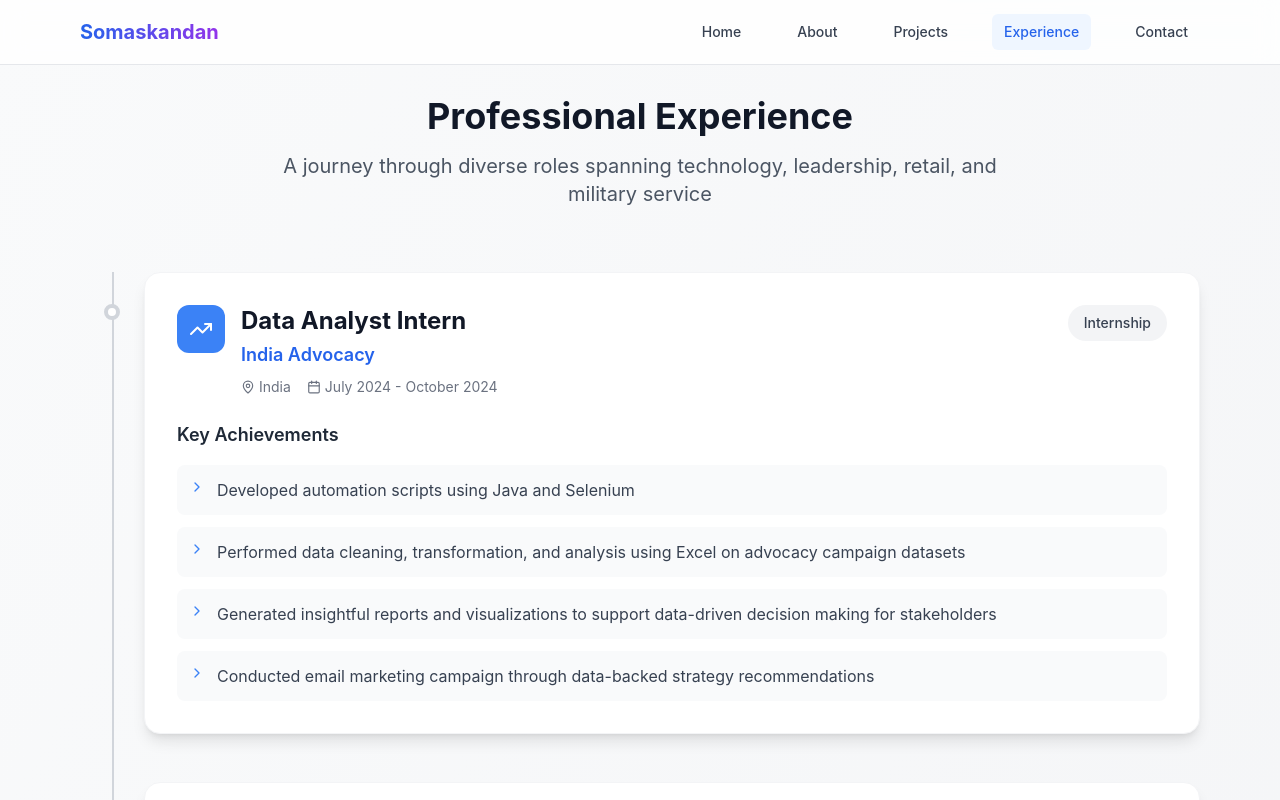
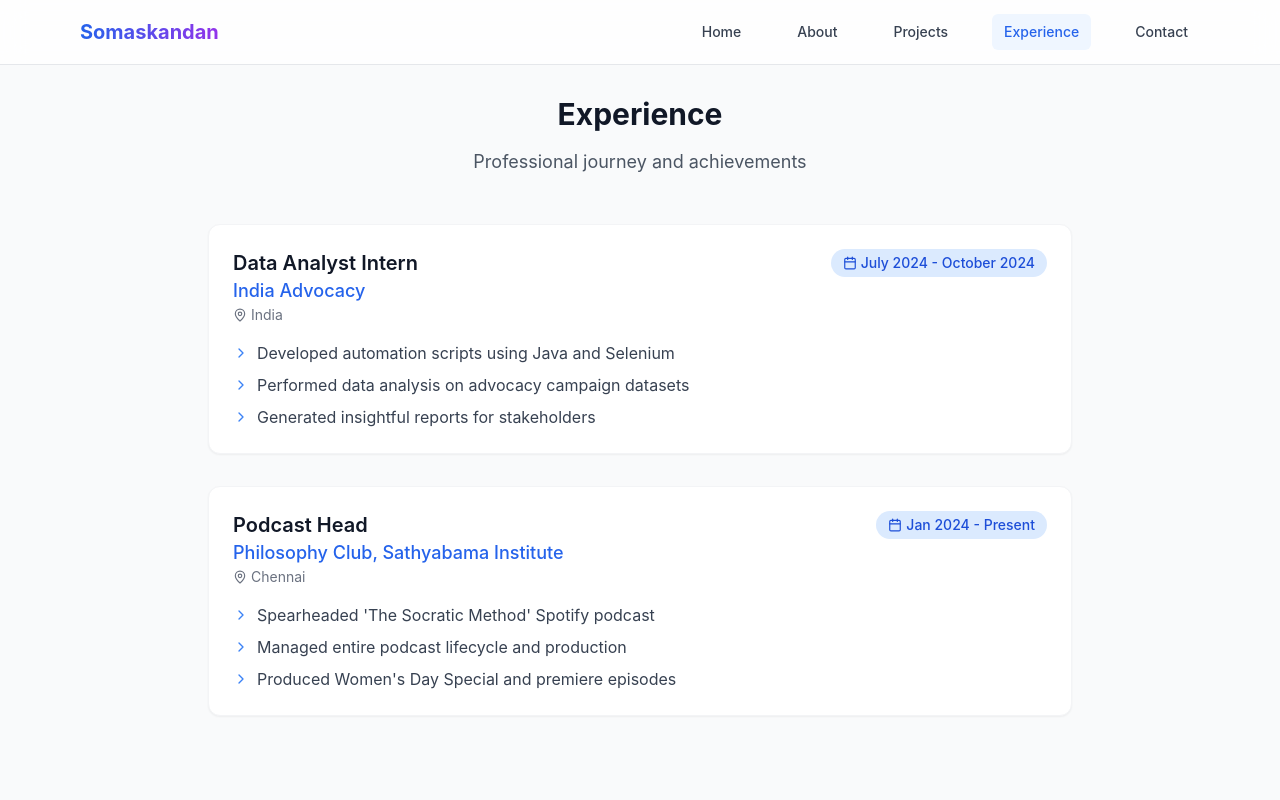
Before and after one commit to Somaskandan931/portfolio-project, a React (Create React App) app: page / in a window 1280 px wide. Both pictures are taken after a click on the button "Experience". Shown: the top 800 px of the page. Built offline with nearby package versions, Linux system fonts and the light colour scheme.

Commit message:
New Updates

```diff
--- a/src/pages/Experience.jsx
+++ b/src/pages/Experience.jsx
@@ -1,5 +1,5 @@
 import React from 'react';
-import { MapPin, Calendar, ChevronRight, Briefcase, Users, TrendingUp, Shield } from 'lucide-react';
+import { MapPin, Calendar, ChevronRight } from 'lucide-react';
 
 const ExperiencePage = () => {
   const experience = [
@@ -8,141 +8,63 @@ const ExperiencePage = () => {
       company: "India Advocacy",
       location: "India",
       period: "July 2024 - October 2024",
-      type: "Internship",
-      icon: <TrendingUp className="w-6 h-6" />,
-      color: "bg-blue-500",
       achievements: [
         "Developed automation scripts using Java and Selenium",
-        "Performed data cleaning, transformation, and analysis using Excel on advocacy campaign datasets",
-        "Generated insightful reports and visualizations to support data-driven decision making for stakeholders",
-        "Conducted email marketing campaign through data-backed strategy recommendations"
+        "Performed data analysis on advocacy campaign datasets",
+        "Generated insightful reports for stakeholders"
       ]
     },
     {
       role: "Podcast Head",
-      company: "Philosophy and Open Discussion Club, Sathyabama Institute of Science and Technology",
-      location: "Chennai, India",
+      company: "Philosophy Club, Sathyabama Institute",
+      location: "Chennai",
       period: "Jan 2024 - Present",
-      type: "Leadership",
-      icon: <Users className="w-6 h-6" />,
-      color: "bg-purple-500",
       achievements: [
-        "Spearheaded the creation and growth of The Socratic Method, the club's official Spotify podcast, focused on exploring philosophical and social topics",
-        "Managed the entire podcast lifecycle: ideation, scripting, speaker outreach, audio editing, and publishing",
-        "Produced the Women's Day Special Episode and premiere 'college life' episode, driving listener engagement and positive campus reception",
-        "Handled post-production using DaVinci, sourced original jingles, and maintained consistent audio quality across episodes"
-      ]
-    },
-    {
-      role: "Part-Time Sales Associate",
-      company: "Bata",
-      location: "Singapore",
-      period: "February 2022 - August 2022",
-      type: "Retail",
-      icon: <Briefcase className="w-6 h-6" />,
-      color: "bg-green-500",
-      achievements: [
-        "Guided customers in product selection, improving sales conversion rate by 15% in assigned department",
-        "Managed point-of-sale systems with 100% accuracy in transaction processing",
-        "Supported inventory tracking and visual merchandising, reducing stock discrepancies by 20%"
-      ]
-    },
-    {
-      role: "Security Trooper",
-      company: "Singapore Armed Forces",
-      location: "Singapore",
-      period: "January 2020 - January 2022",
-      type: "Military Service",
-      icon: <Shield className="w-6 h-6" />,
-      color: "bg-red-500",
-      achievements: [
-        "Managed operations of the Pass Making Office (PMO), ensuring 100% compliance with security protocols",
-        "Collaborated with the Ministry of Health COVID-19 Task Force to implement containment strategies",
-        "Maintained detailed security records and generated analytical reports for command leadership"
+        "Spearheaded 'The Socratic Method' Spotify podcast",
+        "Managed entire podcast lifecycle and production",
+        "Produced Women's Day Special and premiere episodes"
       ]
     }
   ];
 
   return (
-    <div className="min-h-screen bg-gradient-to-br from-gray-50 to-gray-100 pt-24 pb-16">
-      <div className="max-w-6xl mx-auto px-4">
-        <div className="text-center mb-16">
-          <h1 className="text-4xl font-bold text-gray-900 mb-4">Professional Experience</h1>
-          <p className="text-xl text-gray-600 max-w-3xl mx-auto">
-            A journey through diverse roles spanning technology, leadership, retail, and military service
+    <div className="min-h-screen bg-gray-50 pt-24 pb-16">
+      <div className="max-w-4xl mx-auto px-4">
+        <div className="text-center mb-12">
+          <h2 className="text-3xl font-bold text-gray-900 mb-4">Experience</h2>
+          <p className="text-lg text-gray-600">Professional journey and achievements</p>
+        </div>
+
+        <div className="space-y-8">
+          {experience.map((exp, idx) => (
+            <div key={idx} className="bg-white rounded-xl p-6 shadow-sm border border-gray-100">
+              <div className="flex justify-between items-start mb-4">
+                <div>
+                  <h3 className="text-xl font-semibold text-gray-900">{exp.role}</h3>
+                  <p className="text-lg text-blue-600 font-medium">{exp.company}</p>
+                  <p className="text-sm text-gray-500 flex items-center gap-1">
+                    <MapPin size={14} />
+                    {exp.location}
                   </p>
                 </div>
-
-        <div className="relative">
-          {/* Timeline line */}
-          <div className="absolute left-8 top-0 bottom-0 w-0.5 bg-gray-300 hidden md:block"></div>
-
-          <div className="space-y-12">
-            {experience.map((exp, idx) => (
-              <div key={idx} className="relative">
-                {/* Timeline dot */}
-                <div className="absolute left-6 top-8 w-4 h-4 bg-white border-4 border-gray-300 rounded-full hidden md:block"></div>
-
-                <div className="md:ml-16">
-                  <div className="bg-white rounded-2xl p-8 shadow-lg border border-gray-100 hover:shadow-xl transition-shadow duration-300">
-                    <div className="flex flex-col md:flex-row md:items-start md:justify-between mb-6">
-                      <div className="flex items-start gap-4 mb-4 md:mb-0">
-                        <div className={`${exp.color} p-3 rounded-xl text-white flex-shrink-0`}>
-                          {exp.icon}
-                        </div>
-                        <div>
-                          <h3 className="text-2xl font-bold text-gray-900 mb-1">{exp.role}</h3>
-                          <p className="text-lg text-blue-600 font-semibold mb-2">{exp.company}</p>
-                          <div className="flex flex-wrap gap-4 text-sm text-gray-500">
-                            <span className="flex items-center gap-1">
-                              <MapPin size={14} />
-                              {exp.location}
-                            </span>
-                            <span className="flex items-center gap-1">
+                <div className="text-right">
+                  <span className="inline-block px-3 py-1 bg-blue-100 text-blue-700 rounded-full text-sm font-medium flex items-center gap-1">
                     <Calendar size={14} />
                     {exp.period}
                   </span>
                 </div>
               </div>
-                      </div>
 
-                      <div className="flex-shrink-0">
-                        <span className="inline-block px-4 py-2 bg-gray-100 text-gray-700 rounded-full text-sm font-medium">
-                          {exp.type}
-                        </span>
-                      </div>
-                    </div>
-
-                    <div className="space-y-3">
-                      <h4 className="text-lg font-semibold text-gray-800 mb-4">Key Achievements</h4>
+              <div className="space-y-2">
                 {exp.achievements.map((achievement, achIdx) => (
-                        <div key={achIdx} className="flex items-start gap-3 p-3 bg-gray-50 rounded-lg">
-                          <ChevronRight className="text-blue-500 mt-0.5 flex-shrink-0" size={16} />
-                          <p className="text-gray-700 leading-relaxed">{achievement}</p>
+                  <div key={achIdx} className="flex items-start gap-2">
+                    <ChevronRight className="text-blue-500 mt-1 flex-shrink-0" size={16} />
+                    <p className="text-gray-700">{achievement}</p>
                   </div>
                 ))}
               </div>
             </div>
-                </div>
-              </div>
           ))}
-          </div>
-        </div>
-
-        {/* Summary stats */}
-        <div className="mt-16 grid grid-cols-1 md:grid-cols-3 gap-8">
-          <div className="bg-white rounded-xl p-6 text-center shadow-sm border border-gray-100">
-            <div className="text-3xl font-bold text-blue-600 mb-2">4+</div>
-            <div className="text-gray-600">Years of Experience</div>
-          </div>
-          <div className="bg-white rounded-xl p-6 text-center shadow-sm border border-gray-100">
-            <div className="text-3xl font-bold text-green-600 mb-2">4</div>
-            <div className="text-gray-600">Different Industries</div>
-          </div>
-          <div className="bg-white rounded-xl p-6 text-center shadow-sm border border-gray-100">
-            <div className="text-3xl font-bold text-purple-600 mb-2">2</div>
-            <div className="text-gray-600">Countries Worked</div>
-          </div>
         </div>
       </div>
     </div>
```
Lines whose indentation alone changed are shown as unchanged.
